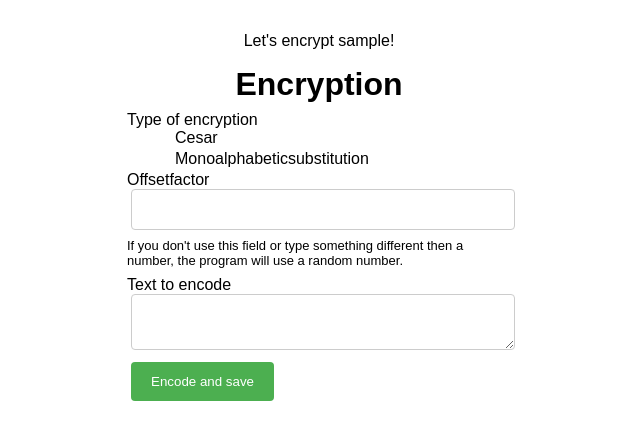
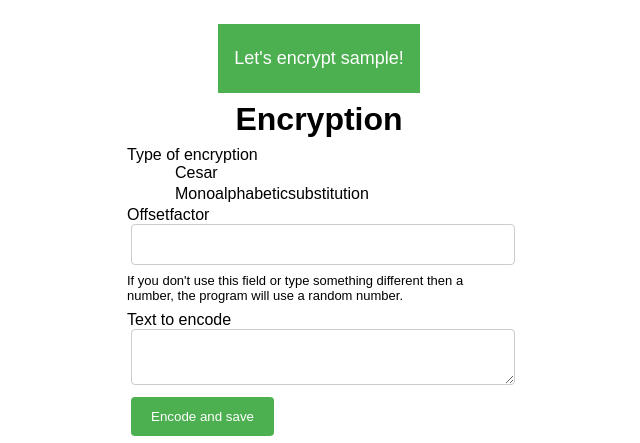
Before and after one commit to IAmMalteC/studyproject-vertiefung-programmieren-2019-20, a Flask app: page /encryption in a window 1280 px wide. Shown: the part 74-517 px from the top of the page, without its empty margins (321-961 px from the left). Run offline with Flask 2, Linux system fonts and the light colour scheme; the visitor is signed in with stand-in values (Sample User, id 1); some libraries are stand-ins or nearby versions.

Commit message:
added uppercase first letter to users and styled welcomebox

```diff
--- a/excercise/enryptionTool/static/style.css
+++ b/excercise/enryptionTool/static/style.css
@@ -54,6 +54,9 @@ h1, h2, h3, h4, h5, h6 {
     max-width: 24rem;
     margin: 0.5rem 0;
 }
+.content p::first-letter {
+    text-transform: uppercase;
+}
 /*Resultpage*/
 .result {
     margin: 1rem;
@@ -109,7 +112,7 @@ input[type=submit]:hover, .button:hover {
 }
 
 /* _____Messages_____ */
-.alert {
+.alert, .welcomemessage {
     display: block;
     text-decoration: none;
     text-align: center;
@@ -117,7 +120,7 @@ input[type=submit]:hover, .button:hover {
     padding: 1rem;
 }
 
-.session {
+.session, .welcomemessage {
     background-color: #4CAF50;
     color: #fff;
 }
--- a/excercise/enryptionTool/templates/encryption.html
+++ b/excercise/enryptionTool/templates/encryption.html
@@ -2,7 +2,7 @@
 {% block title %}Encryption{% endblock %}
 {% block content %}
 <!-- Welcomes the logged User -->
-<div class="welcomebox">
+<div class="welcomemessage">
     <p>Let's encrypt {{ current_user }}!</p>
 </div>
 
```
Also changed, not shown: excercise/enryptionTool/database/datalog.db, 1 other file.
